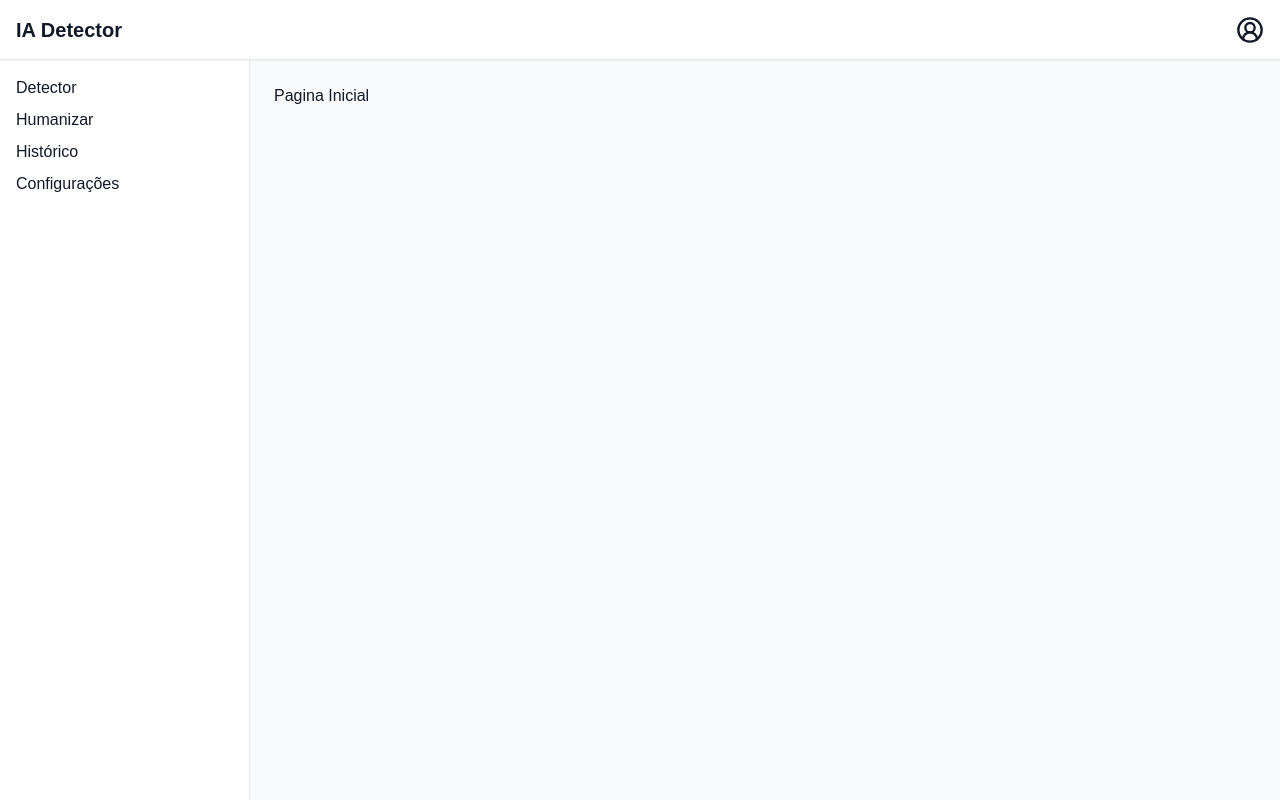
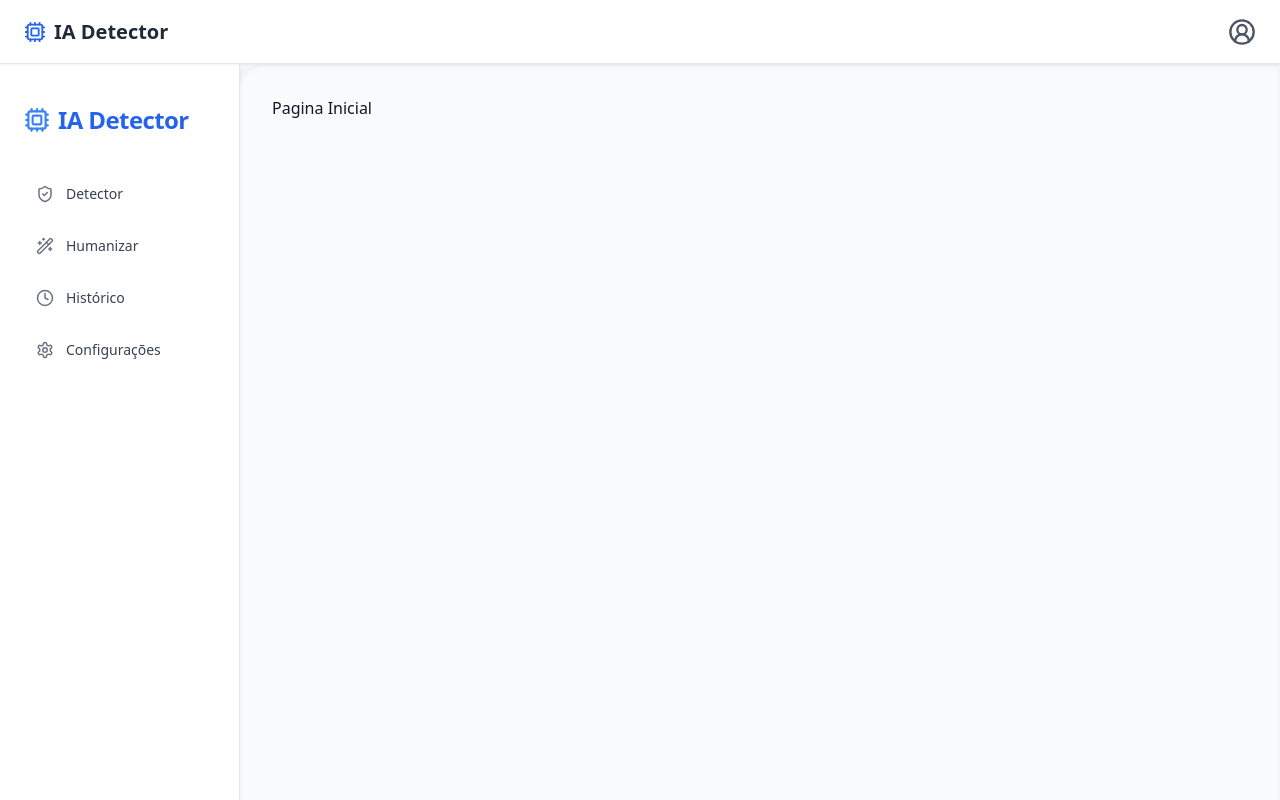
Before and after one commit to hiluey/detect, a Next.js app: page / in a window 1280 px wide. Built offline with nearby package versions, Linux system fonts and the light colour scheme; no server answers.

Commit message:
treating layout

```diff
--- a/src/app/layout.tsx
+++ b/src/app/layout.tsx
@@ -1,81 +1,117 @@
-// app/layout.tsx
 'use client'
-import "./globals.css";
-import Link from "next/link";
-import { UserCircle2 } from "lucide-react";
-import { useStore } from "@/lib/useStore";
-import { supabase } from "@/lib/supabaseClient";
-import { useRouter } from "next/navigation";
-import { useState } from "react";
+import './globals.css'
+import Link from 'next/link'
+import { useStore } from '@/lib/useStore'
+import { supabase } from '@/lib/supabaseClient'
+import { useRouter } from 'next/navigation'
+import { useState } from 'react'
+import {
+  UserCircle2,
+  ShieldCheck,
+  Wand2,
+  Clock,
+  Settings,
+  Cpu,
+} from 'lucide-react'
 
-export default function RootLayout({
-  children,
-}: Readonly<{
-  children: React.ReactNode;
-}>) {
+export default function RootLayout({ children }: { children: React.ReactNode }) {
   return (
     <html lang="en">
-      <body className="antialiased bg-gray-100 text-gray-900">
-        <div className="min-h-screen grid grid-cols-[250px_1fr] grid-rows-[60px_1fr]">
+      <body className="bg-gray-100 text-gray-900 font-sans antialiased">
+        <div className="min-h-screen grid grid-cols-[240px_1fr] grid-rows-[64px_1fr]">
           <Header />
-          <aside className="bg-white border-r p-4 flex flex-col gap-4">
-            <nav className="flex flex-col gap-2">
-              <Link href="/detect" className="hover:underline">Detector</Link>
-              <Link href="/human" className="hover:underline">Humanizar</Link>
-              <Link href="/history" className="hover:underline">Histórico</Link>
-              <Link href="/settings" className="hover:underline">Configurações</Link>
-            </nav>
-          </aside>
-          <main className="p-6 bg-gray-50">{children}</main>
+          <Sidebar />
+          <main className="p-8 bg-gray-50 overflow-y-auto rounded-tl-3xl shadow-inner">{children}</main>
         </div>
       </body>
     </html>
-  );
+  )
+}
+
+function Sidebar() {
+  const navItems = [
+    { label: 'Detector', href: '/detect', icon: ShieldCheck },
+    { label: 'Humanizar', href: '/human', icon: Wand2 },
+    { label: 'Histórico', href: '/history', icon: Clock },
+    { label: 'Configurações', href: '/settings', icon: Settings },
+  ]
+
+  return (
+    <aside className="bg-white border-r px-6 py-10 flex flex-col gap-10 shadow-md">
+      <div className="flex items-center gap-2 text-2xl font-bold text-blue-600 tracking-tight">
+        <Cpu size={26} className="text-blue-500" />
+        IA Detector
+      </div>
+
+      <nav className="flex flex-col gap-4 text-gray-700 text-sm font-medium">
+        {navItems.map(({ label, href, icon: Icon }) => (
+          <Link
+            key={href}
+            href={href}
+            className="flex items-center gap-3 px-3 py-2 rounded hover:bg-blue-100 hover:text-blue-700 transition-all"
+          >
+            <Icon size={18} className="text-gray-500" />
+            {label}
+          </Link>
+        ))}
+      </nav>
+    </aside>
+  )
 }
 
 function Header() {
-  const { user, setUser } = useStore();
-  const router = useRouter();
-  const [showMenu, setShowMenu] = useState(false);
+  const { user, setUser } = useStore()
+  const router = useRouter()
+  const [showMenu, setShowMenu] = useState(false)
 
   const handleLogout = async () => {
-    await supabase.auth.signOut();
-    setUser(null);
-    router.push("/login");
-  };
+    await supabase.auth.signOut()
+    setUser(null)
+    router.push('/login')
+  }
 
   return (
-    <header className="col-span-2 h-[60px] bg-white border-b flex items-center justify-between px-4 shadow-sm relative">
-      <h1 className="text-xl font-semibold">IA Detector</h1>
+    <header className="col-span-2 h-16 bg-white border-b flex items-center justify-between px-6 shadow-sm relative z-20">
+      <div className="flex items-center gap-2 text-xl font-semibold text-gray-800">
+        <Cpu size={22} className="text-blue-600" />
+        IA Detector
+      </div>
 
       <div className="relative">
-        <button onClick={() => setShowMenu(!showMenu)} className="flex items-center gap-2 hover:opacity-80">
-          <UserCircle2 size={28} />
+        <button
+          onClick={() => setShowMenu(!showMenu)}
+          className="flex items-center gap-2 hover:opacity-80 transition-opacity"
+        >
+          <UserCircle2 size={28} className="text-gray-600" />
         </button>
 
         {showMenu && (
-          <div className="absolute right-0 top-12 bg-white border shadow-md rounded-md w-64 p-4 z-50">
+          <div className="absolute right-0 top-14 bg-white border shadow-lg rounded-lg w-64 p-4 z-50 animate-fadeIn">
             {user ? (
               <>
-                <p className="text-sm text-gray-700 mb-2">Logado como:</p>
-                <p className="font-semibold">{user.username || user.email}</p>
+                <p className="text-sm text-gray-600">Logado como:</p>
+                <p className="font-semibold truncate">{user.username || user.email}</p>
                 <button
                   onClick={handleLogout}
-                  className="mt-4 w-full bg-red-500 text-white py-2 px-4 rounded hover:bg-red-600"
+                  className="mt-4 w-full bg-red-500 text-white py-2 px-4 rounded-lg hover:bg-red-600 transition"
                 >
                   Sair
                 </button>
               </>
             ) : (
               <div className="text-center space-y-2">
-                <p className="text-sm">Você não está logado.</p>
-                <Link href="/login" className="block font-semibold text-blue-600 hover:underline">Fazer login</Link>
-                <Link href="/signup" className="block font-semibold text-blue-600 hover:underline">Cadastrar-se</Link>
+                <p className="text-sm text-gray-600">Você não está logado.</p>
+                <Link href="/login" className="block text-blue-600 font-medium hover:underline">
+                  Fazer login
+                </Link>
+                <Link href="/signup" className="block text-blue-600 font-medium hover:underline">
+                  Cadastrar-se
+                </Link>
               </div>
             )}
           </div>
         )}
       </div>
     </header>
-  );
+  )
 }
--- a/tailwind.config.js
+++ b/tailwind.config.js
@@ -7,4 +7,18 @@ module.exports = {
     extend: {},
   },
   plugins: [],
+
+theme: {
+  extend: {
+    animation: {
+      fadeIn: 'fadeIn 0.2s ease-in-out',
+    },
+    keyframes: {
+      fadeIn: {
+        '0%': { opacity: 0, transform: 'translateY(-5px)' },
+        '100%': { opacity: 1, transform: 'translateY(0)' },
+      },
+    },
+  },
+},
 }
```
